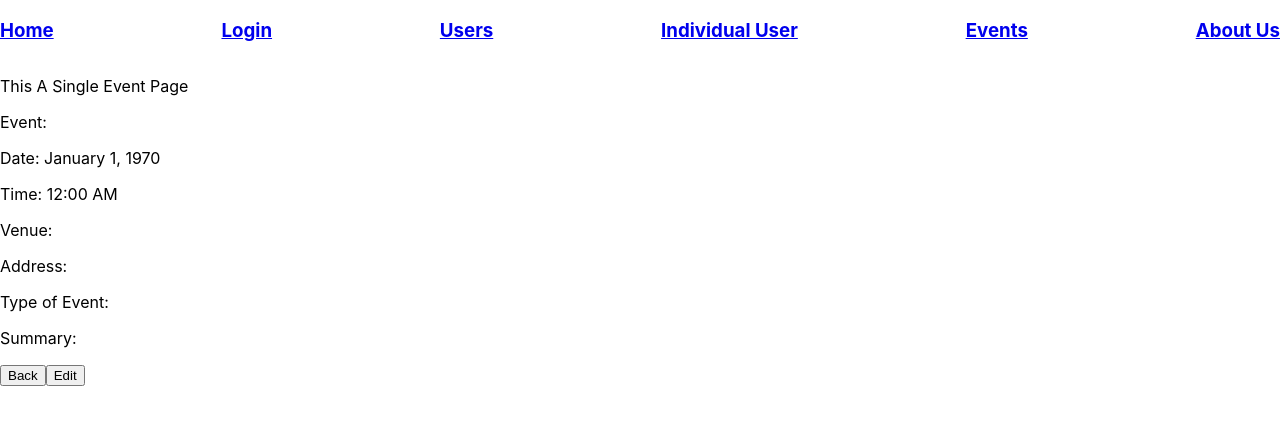
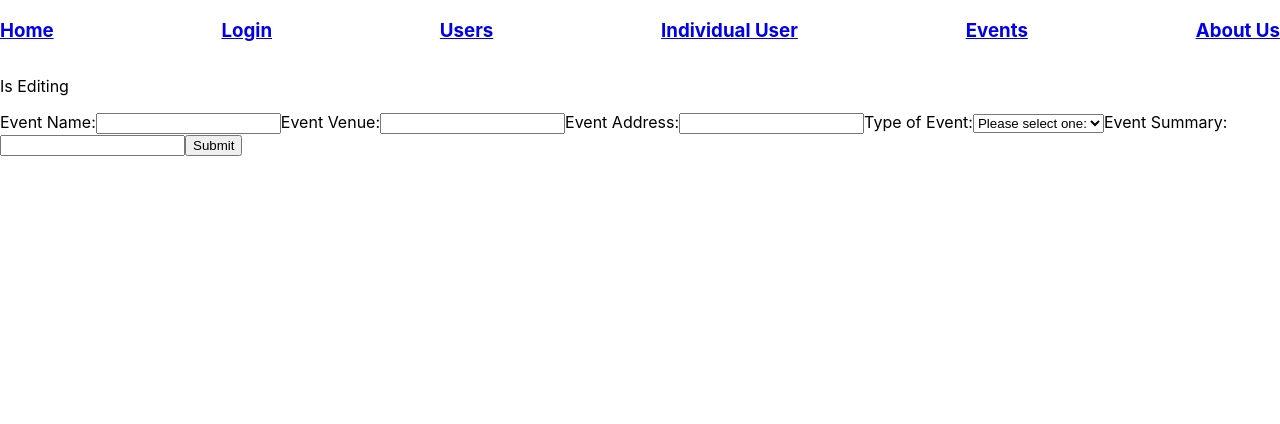
Before and after one commit to beemailley/final-project-frontend-bm, a React (Create React App) app: page /events/create in a window 1280 px wide. Shown: the top 424 px of the page. Built offline with nearby package versions, Linux system fonts and the light colour scheme; no server answers.

Commit message:
built the create event page

```diff
--- a/src/App.js
+++ b/src/App.js
@@ -14,6 +14,7 @@ import { user } from 'reducers/user';
 import { events } from 'reducers/events'
 import { Header } from 'components/Header/Header'
 import { SingleEvent } from 'components/SingleEvent/SingleEvent'
+import { CreateEvent } from 'components/CreateEvent/CreateEvent'
 // import { socket } from './socket';
 // import { ConnectionState } from './components/ConnectionState';
 // import { ConnectionManager } from './components/ConnectionManager';
@@ -72,6 +73,7 @@ export const App = () => {
           <Route path="/users" element={<AllUsers />} />
           {/* <Route path="/cityevents" element={<CityEvents />} /> */}
           <Route path="/events" element={<UserEvents />} />
+          <Route path="/events/create" element={<CreateEvent />} />
           <Route path="/events/:eventId" element={<SingleEvent />} />
           <Route path="/aboutus" element={<AboutUs />} />
           <Route path="*" element={<NotFound />} />
--- /dev/null
+++ b/src/components/CreateEvent/CreateEvent.js
@@ -0,0 +1,150 @@
+/* eslint-disable no-underscore-dangle */
+import React, { useState } from 'react'
+import { useSelector, useDispatch } from 'react-redux'
+// import { Link } from 'react-router-dom';
+import { events } from 'reducers/events';
+import { useNavigate } from 'react-router-dom';
+import { API_URL } from 'utils/urls';
+
+export const CreateEvent = () => {
+  const navigate = useNavigate();
+  const dispatch = useDispatch()
+  // const { eventId } = useParams()
+  const accessToken = useSelector((store) => store.user.accessToken)
+  const event = useSelector((store) => store.events)
+  const [isEditing, setIsEditing] = useState(true)
+  const [newEvent, setNewEvent] = useState({
+    eventName: '',
+    // eventDateAndTime: new Date(),
+    eventVenue: '',
+    eventAddress: '',
+    eventCategory: '',
+    eventSummary: ''
+  })
+
+  const handleInputChange = (e) => {
+    const { name, value } = e.target;
+    // console.log('e.target:', e.target)
+    setNewEvent((prevState) => {
+    //   console.log('prevState:', prevState)
+      // eslint-disable-next-line prefer-object-spread
+      const updatedState = Object.assign({}, prevState);
+      //   console.log('updated state before [name]:', updatedState)
+      updatedState[name] = value;
+      //   console.log('updated state after [name]:', updatedState)
+      return updatedState;
+    });
+  }
+
+  const onFormSubmit = (e) => {
+    e.preventDefault()
+    // console.log('event submitted')
+    // console.log(newEvent)
+    const options = {
+      method: 'POST',
+      headers: {
+        'Content-Type': 'application/json',
+        Authorization: accessToken
+      },
+      body: JSON.stringify(newEvent)
+    }
+    fetch(API_URL('events/'), options)
+      .then((res) => res.json())
+      .then((data) => {
+        console.log(data.response)
+        dispatch(events.actions.setEventId(data.response._id))
+        dispatch(events.actions.setEventName(data.response.eventName))
+        dispatch(events.actions.setEventDateAndTime(data.response.eventDateAndTime))
+        dispatch(events.actions.setEventVenue(data.response.eventVenue))
+        dispatch(events.actions.setEventAddress(data.response.eventAddress))
+        dispatch(events.actions.setEventCategory(data.response.eventCategory))
+        dispatch(events.actions.setEventSummary(data.response.eventSummary))
+        // eslint-disable-next-line no-underscore-dangle
+        // navigate(`/events/${data.response._id}`)
+      })
+      .finally(() => setIsEditing(false))
+  }
+
+  const onViewEventButtonClick = (eventId) => {
+    navigate(`/events/${eventId}`)
+  }
+
+  return (
+    <>
+      {isEditing && (
+        <>
+          <p>Is Editing</p>
+          <form onSubmit={onFormSubmit}>
+            <label htmlFor="eventName">
+              Event Name:
+              <input
+                type="text"
+                name="eventName"
+                onChange={handleInputChange} />
+            </label>
+            {/* <label htmlFor="eventdateandtime">
+              Event Date and Time:
+              <input
+                type="date"
+                name="eventdateandtime"
+                value={updatedEvent.eventDateAndTime}
+                onChange={(e) => setUpdatedEvent({ eventDateAndTime: e.target.value })} />
+            </label> */}
+            <label htmlFor="eventVenue">
+              Event Venue:
+              <input
+                type="text"
+                name="eventVenue"
+                onChange={handleInputChange} />
+            </label>
+            <label htmlFor="eventAddress">
+              Event Address:
+              <input
+                type="text"
+                name="eventAddress"
+                onChange={handleInputChange} />
+            </label>
+            <label htmlFor="eventCategory">
+              Type of Event:
+              <select name="eventCategory" onChange={handleInputChange}>
+                <option value="">Please select one:</option>
+                <option value="Category One">Category One</option>
+                <option value="Category Two">Category 2</option>
+                <option value="Category Three">Category 3</option>
+                <option value="Category Four">Category 4</option>
+              </select>
+            </label>
+            <label htmlFor="eventSummary">
+              Event Summary:
+              <input
+                type="text"
+                name="eventSummary"
+                onChange={handleInputChange} />
+            </label>
+            <button type="submit">Submit</button>
+          </form>
+        </>
+      )}
+      {!isEditing && (
+        <>
+          <p>Summary for New Event</p>
+          <p>Event: {event.eventName}</p>
+          <p>Date: {new Date(event.eventDateAndTime).toLocaleDateString('en-US', {
+            day: 'numeric',
+            month: 'long',
+            year: 'numeric'
+          })}
+          </p>
+          <p>Time: {new Date(event.eventDateAndTime).toLocaleTimeString('en-US', { hour: '2-digit',
+            minute: '2-digit' })}
+          </p>
+          <p>Venue: {event.eventVenue}</p>
+          <p>Address: {event.eventAddress}</p>
+          <p>Type of Event: {event.eventCategory}</p>
+          <p>Summary: {event.eventSummary}</p>
+          {/* eslint-disable-next-line no-underscore-dangle */}
+          <button type="button" onClick={() => onViewEventButtonClick(event.eventId)}>View & Edit Event</button>
+        </>
+      )}
+    </>)
+}
--- a/src/components/UserEvents/UserEvents.js
+++ b/src/components/UserEvents/UserEvents.js
@@ -1,7 +1,7 @@
 /* eslint-disable no-underscore-dangle */
 import React, { useEffect, useState } from 'react'
 import { useSelector } from 'react-redux'
-import { useNavigate } from 'react-router-dom';
+import { Link, useNavigate } from 'react-router-dom';
 // import { events } from 'reducers/events';
 import { API_URL } from 'utils/urls';
 
@@ -41,7 +41,7 @@ export const UserEvents = () => {
   return (
     <>
       <h2>All Events</h2>
-      <button type="button">Create Event</button>
+      <h3><Link to="/events/create"> Create Event </Link></h3>
       {loading && <p>Loading:{loading}</p>}
       <section>
         {eventsList.map((event) => {
--- a/src/reducers/events.js
+++ b/src/reducers/events.js
@@ -1,6 +1,7 @@
 import { createSlice } from '@reduxjs/toolkit';
 
 const initialState = {
+  eventId: null,
   eventName: null,
   eventDateAndTime: null,
   eventVenue: null,
@@ -15,6 +16,9 @@ export const events = createSlice({
   name: 'events',
   initialState,
   reducers: {
+    setEventId: (store, action) => {
+      store.eventId = action.payload
+    },
     setEventName: (store, action) => {
       store.eventName = action.payload
     },
```
